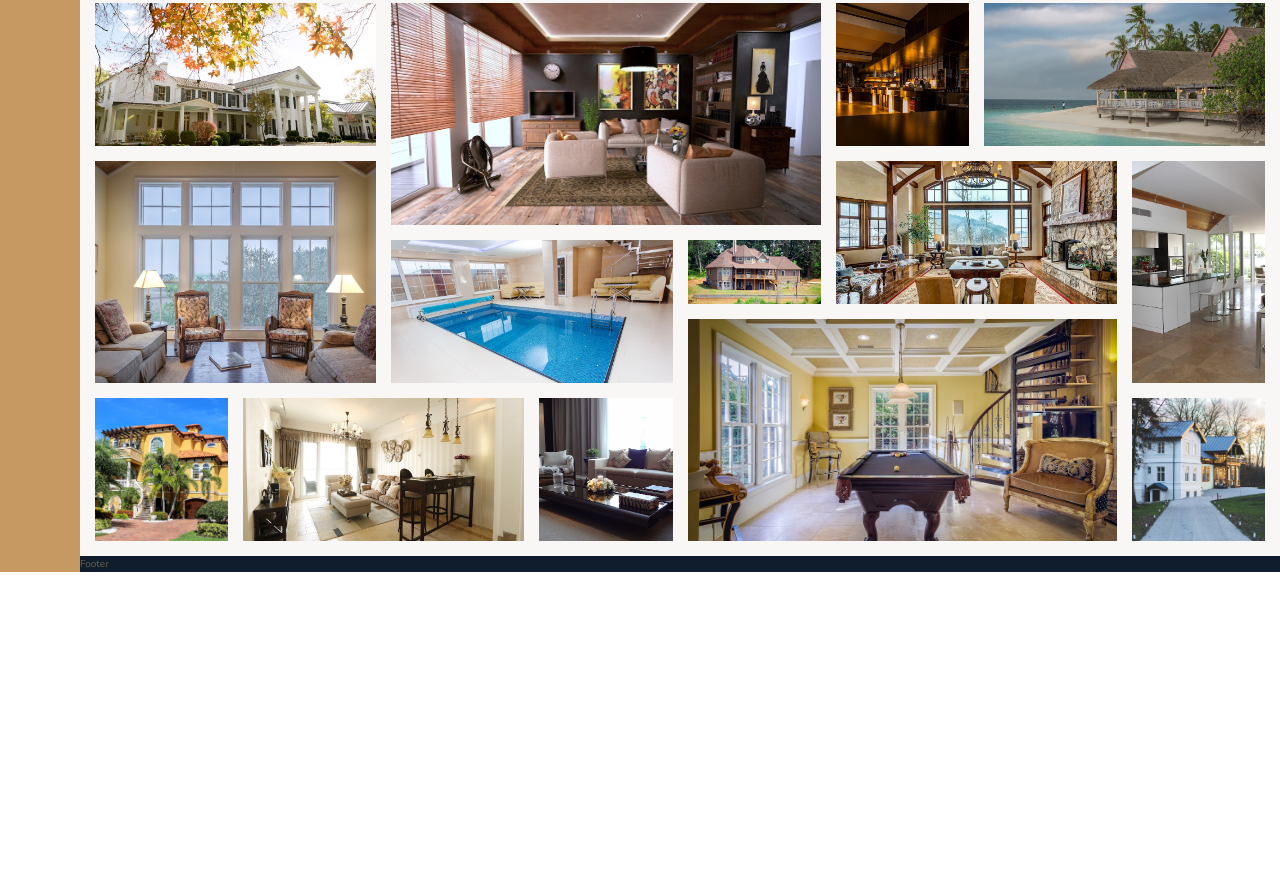
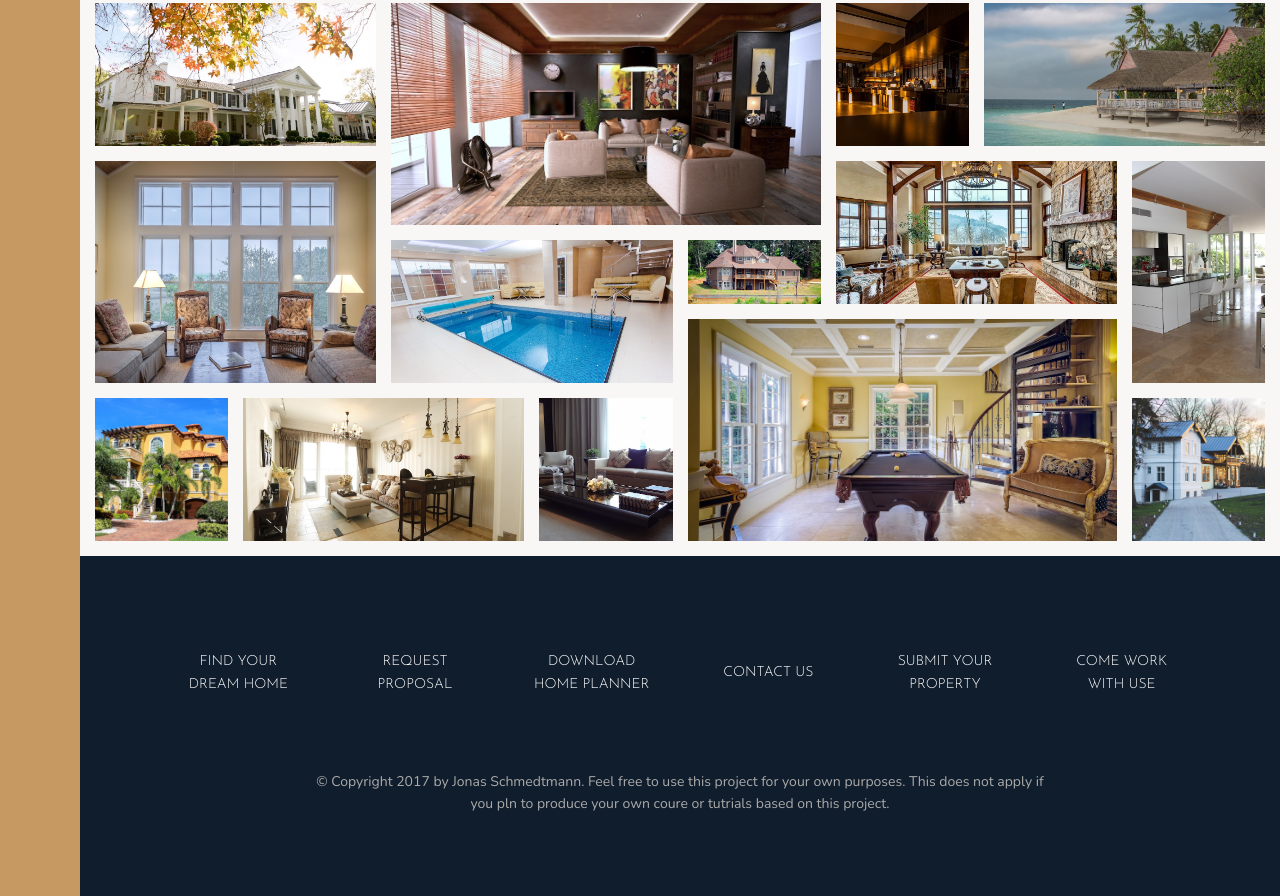
Before and after one commit to AlexRFarnes/nexter-project, a website: page index.html in a window 1280 px wide. Shown: the part 3084-3980 px from the top of the page. Before the commit the page ends 3656 px from the top, so only its background shows below. Drawn offline with nearby package versions, Linux system fonts and the light colour scheme.

Commit message:
add the footer

```diff
--- a/index.html
+++ b/index.html
@@ -374,6 +374,31 @@
       </figure>
     </section>
 
-    <footer class="footer">Footer</footer>
+    <footer class="footer">
+      <ul class="nav">
+        <li class="nav__item">
+          <a href="#" class="nav__link">Find your dream home</a>
+        </li>
+        <li class="nav__item">
+          <a href="#" class="nav__link">Request proposal</a>
+        </li>
+        <li class="nav__item">
+          <a href="#" class="nav__link">Download home planner</a>
+        </li>
+        <li class="nav__item"><a href="#" class="nav__link">Contact us</a></li>
+        <li class="nav__item">
+          <a href="#" class="nav__link">Submit your property</a>
+        </li>
+        <li class="nav__item">
+          <a href="#" class="nav__link">Come work with use</a>
+        </li>
+      </ul>
+
+      <p class="copyright">
+        &copy; Copyright 2017 by Jonas Schmedtmann. Feel free to use this
+        project for your own purposes. This does not apply if you pln to produce
+        your own coure or tutrials based on this project.
+      </p>
+    </footer>
   </body>
 </html>
--- a/sass/_footer.scss
+++ b/sass/_footer.scss
@@ -1,4 +1,43 @@
 .footer {
   background-color: $color-secondary;
   grid-column: full-start / full-end;
+  padding: 8rem;
 }
+
+.nav {
+  list-style: none;
+  display: grid;
+  grid-template-columns: repeat(auto-fit, minmax(15rem, 1fr));
+  gap: 2rem;
+  align-items: center;
+
+  &__item {
+  }
+  &__link:link,
+  &__link:visited {
+    font-size: 1.4rem;
+    text-decoration: none;
+    color: #fff;
+    font-family: $font-display;
+    text-transform: uppercase;
+    text-align: center;
+    padding: 1.5rem;
+    display: block;
+    transition: all 0.2s;
+  }
+
+  &__link:hover,
+  &__link:active {
+    background-color: rgba(#fff, 0.05);
+    transform: translateY(-3px);
+  }
+}
+
+.copyright {
+  font-size: 1.4rem;
+  color: $color-grey-light-2;
+  padding-top: 6rem;
+  text-align: center;
+  width: 70%;
+  margin: 0 auto;
+}
```
Also changed, not shown: css/style.css.
